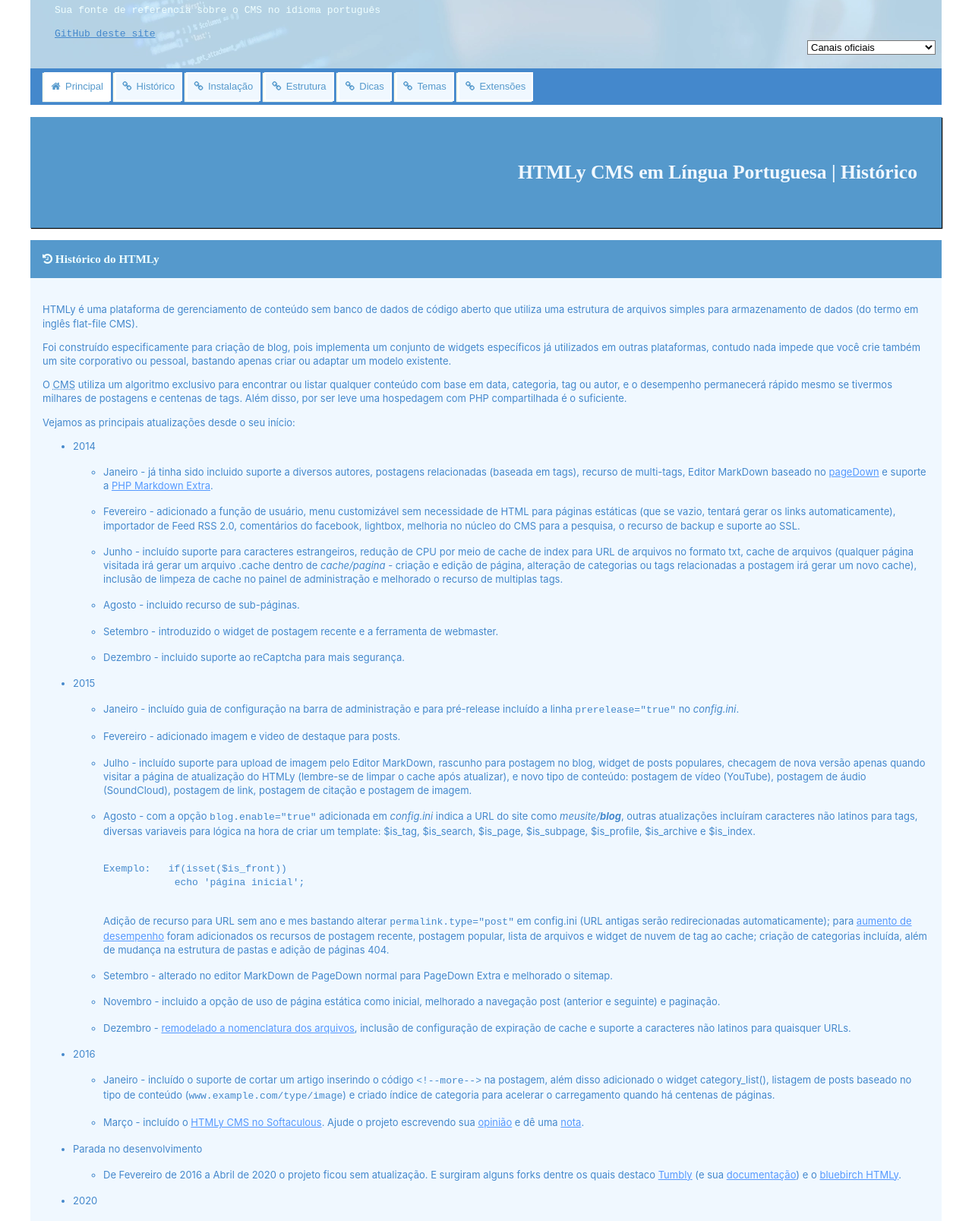
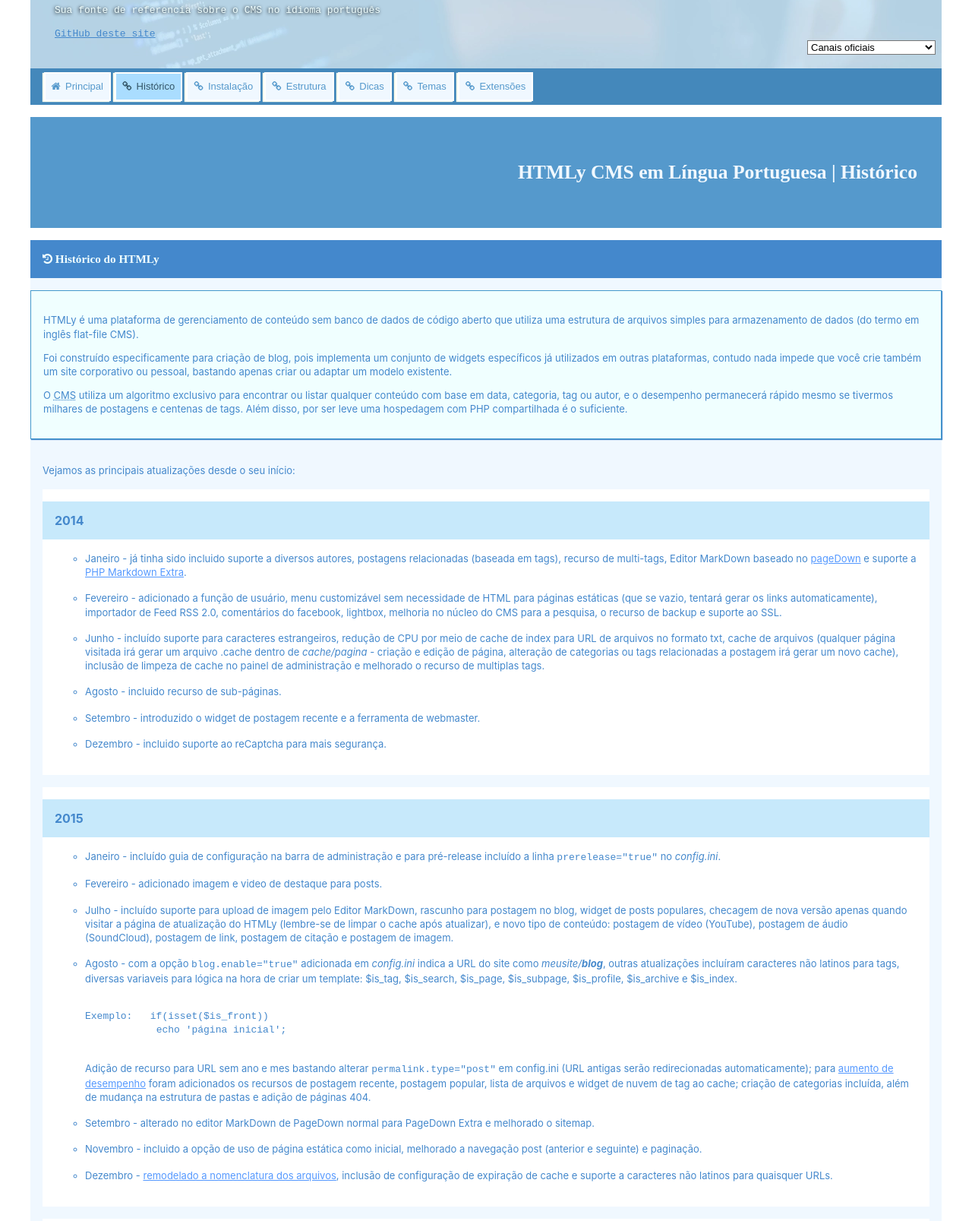
Before and after one commit to fabianosantosnet/HTMLyCMS, a plain HTML site: page historico.html in a window 1280 px wide. Shown: the part 126-1733 px from the top of the page at 76% size. Drawn offline with Linux system fonts and the light colour scheme; a web font is replaced by a local one.

Commit message:
Fixed some styles

```diff
--- a/assets/styles.css
+++ b/assets/styles.css
@@ -46,15 +46,15 @@ pre,code *,header p { font-family: 'Cousine', monospace !important; }
 .top {height:200px;background:var(--bglogo) aliceblue;border-radius:5px 5px 0px 0px}
 
 .top header {padding:2rem}
-.top header h1 a {color:#59c;text-decoration:none;font-family:Oxanium}
-.top header p {color:azure}
-.top header p a {color:#48c}
+.top header h1 a {color:#39c;text-decoration:none;font-family:Oxanium;text-shadow:1px 1px 4px #fff}
+.top header p {color:azure;text-shadow:-1px 1px 4px #000}
+.top header p a {color:#48c;;text-shadow:none;}
 .top header h1 {text-shadow:-1px 1px 4px azure;font-size:3rem;letter-spacing:0.5rem}
 
-.menu {background-color:#48c;padding-left:1rem;height:3rem}
+.menu {background-color:#48b;padding-left:1rem;height:3rem}
 
 .menu ul {list-style:none;padding:0;margin:0}
-.menu ul li a.active {background-color:#fff}
+.menu ul li a.active {background-color:#adf;color:#356}
 .menu ul li {display:inline-block;padding:0;}
 
 .menu ul li a
@@ -79,12 +79,13 @@ pre,code *,header p { font-family: 'Cousine', monospace !important; }
 main {padding:1rem;margin:0rem 0 2rem 0;color:#48c}
 
 main h2 {padding:4rem 2rem;background-color:#59c;
-   color:aliceblue;margin:0 -1rem;font-size:1.6rem;box-shadow:1px 1px 1px #000;text-align:right}
+         color:aliceblue;margin:0rem -1rem;font-size:1.6rem;
+         text-align:right;}
 
 main h3
 {
          padding:1rem;margin:-1rem -1rem 2rem -1rem;
-         background:#59c;color:azure
+         background:#48c;color:azure
 }
 
 main h3:first-letter {}
@@ -92,6 +93,13 @@ main a {color:#59f}
 main section {background:aliceblue;margin:0;margin:1rem -1rem 1rem -1rem !important;padding:1rem}
 section.f h4 {padding:0.5rem;background-color:#fff;border-left:1rem solid #59c}
 section.f h5 {padding:0.2rem;font-size:small;border-bottom:0.1rem solid #59c;display:inline-block;margin:1rem}
+
+   /*div destaque*/
+   div.sec1 {padding:1rem;background-color:azure;margin:-1rem -1rem  0 -1rem;border:1px solid #49c;box-shadow:1px 1px 1px;margin-bottom:2rem}
+
+section ul#hist {list-style:none;padding:0}
+section ul#hist span.year {background-color:#C7E9FB;margin:0 -1rem;padding:1rem;font-weight:bold;font-size:1rem;display:block}
+section ul#hist > li {background-color:#fff;padding:1rem;margin:1rem 0rem}
 
 section.f .minilight {margin:0 1.4rem;width:95%}
 section.f div.decor {border:1px solid #59c;width:100%;margin:2rem 0}
--- a/historico.html
+++ b/historico.html
@@ -45,8 +45,8 @@
 
 	<div class="menu">
 		<ul>
-			<li><a href="./index.html" class="active"><i class="fa fa-home"></i>Principal</a></li>
-			<li><a href="./historico.html"><i class="fa fa-link"></i>Histórico</a></li>
+			<li><a href="./index.html"><i class="fa fa-home"></i>Principal</a></li>
+			<li><a href="./historico.html" class="active"><i class="fa fa-link"></i>Histórico</a></li>
 			<li><a href="./instalacao.html"><i class="fa fa-link"></i>Instalação</a></li>
 			<li><a href="./estrutura.html"><i class="fa fa-link"></i>Estrutura</a></li>
 			<li><a href="./dicas-e-outros.html"><i class="fa fa-link"></i>Dicas</a></li>
@@ -63,15 +63,17 @@
 
 		<section>
 			<h3><i class="fa fa-history"></i> Histórico do HTMLy</h3>
+			<div class="sec1">
+				<p>HTMLy é uma plataforma de gerenciamento de conteúdo sem banco de dados de código aberto que utiliza uma estrutura de arquivos simples para armazenamento de dados (do termo em inglês flat-file CMS).</p>
+				<p>Foi construído especificamente para criação de blog, pois implementa um conjunto de widgets específicos já utilizados em outras plataformas, contudo nada impede que você crie também um site corporativo ou pessoal, bastando apenas criar ou adaptar um modelo existente.</p>
 
-			<p>HTMLy é uma plataforma de gerenciamento de conteúdo sem banco de dados de código aberto que utiliza uma estrutura de arquivos simples para armazenamento de dados (do termo em inglês flat-file CMS).</p>
-			<p>Foi construído especificamente para criação de blog, pois implementa um conjunto de widgets específicos já utilizados em outras plataformas, contudo nada impede que você crie também um site corporativo ou pessoal, bastando apenas criar ou adaptar um modelo existente.</p>
-
-			<p>O <abbr title="Do inglês 'Content Management System' - traduzido como 'Sistema de Gerenciamento de Conteúdo'">CMS</abbr> utiliza um algoritmo exclusivo para encontrar ou listar qualquer conteúdo com base em data, categoria, tag ou autor, e o desempenho permanecerá rápido mesmo se tivermos milhares de postagens e centenas de tags. Além disso, por ser leve uma hospedagem com PHP compartilhada é o suficiente.</p>
+				<p>O <abbr title="Do inglês 'Content Management System' - traduzido como 'Sistema de Gerenciamento de Conteúdo'">CMS</abbr> utiliza um algoritmo exclusivo para encontrar ou listar qualquer conteúdo com base em data, categoria, tag ou autor, e o desempenho permanecerá rápido mesmo se tivermos milhares de postagens e centenas de tags. Além disso, por ser leve uma hospedagem com PHP compartilhada é o suficiente.</p>
+			</div>
 
 			<p>Vejamos as principais atualizações desde o seu início:</p>
-			<ul>
-				<li>2014
+
+			<ul id="hist">
+				<li><span class="year">2014</span>
 					<ul>
 						<li>Janeiro - já tinha sido incluido suporte a diversos autores, postagens relacionadas (baseada em tags), recurso de multi-tags, Editor MarkDown baseado no <a href="https://code.google.com/archive/p/pagedown/">pageDown</a> e suporte a <a href="https://translate.google.com/translate?sl=auto&tl=pt&u=https://michelf.ca/projects/php-markdown/extra/">PHP Markdown Extra</a>.</li>
 						<li>Fevereiro - adicionado a função de usuário, menu customizável sem necessidade de HTML para páginas estáticas (que se vazio, tentará gerar os links automaticamente), importador de Feed RSS 2.0, comentários do facebook, lightbox, melhoria no núcleo do CMS para a pesquisa, o recurso de backup e suporte ao SSL.</li>
@@ -83,7 +85,7 @@
 					</ul>
 				</li>
 
-				<li>2015
+				<li><span class="year">2015</span>
 					<ul>
 						<li>Janeiro - incluído guia de configuração na barra de administração e para pré-release incluído a linha <code>prerelease="true"</code> no <em>config.ini</em>.</li>
 
@@ -104,7 +106,7 @@
 					</ul>
 				</li>
 
-				<li>2016
+				<li><span class="year">2016</span>
 					<ul>
 						<li>Janeiro - incluído o suporte de cortar um artigo inserindo o código <code>&lt;!--more--&gt;</code> na postagem, além disso adicionado o widget category_list(), listagem de posts baseado no tipo de conteúdo (<code>www.example.com/type/image</code>) e criado índice de categoria para acelerar o carregamento quando há centenas de páginas.</li>
 
@@ -113,17 +115,17 @@
 				</li>
 
 
-				<li>Parada no desenvolvimento
+				<li><span class="year">Parada no desenvolvimento</span>
 					<ul><li>De Fevereiro de 2016 a Abril de 2020 o projeto ficou sem atualização. E surgiram alguns forks dentre os quais destaco <a href="https://github.com/trendschau/tumbly">Tumbly</a> (e sua <a href="https://documentup.com/trendschau/tumbly">documentação</a>) e o <a href="https://github.com/bluebirch/htmly/">bluebirch HTMLy</a>.</li></ul>
 				</li>
 
-				<li>2020
+				<li><span class="year">2020</span>
 					<ul>
 						<li>Maio - melhorado a segurança, adicionado recurso de idioma (i18n) e corrigido os temas.</li>
 					</ul>
 				</li>
 
-				<li>2021
+				<li><span class="year">2021</span>
 					<ul>
 						<li>Janeiro - adicionado suporte ao PHP 8, tag de preenchimento automatico e correções de segurança.</li>
 						<li>Fevereiro - na última versão 2.7.7 foi incluido um editor de menu, analítico universal (gtags.js), atualização do painel de administração utilizando o template AdminLTE v3 construído em <a href="https://getbootstrap.com/">Bootstrap</a> e reorganização das páginas de configuração.</li>
```
Also changed, not shown: dicas-e-outros.html (+2 -2 lines), estrutura.html (+2 -2 lines), extensoes.html (+2 -2 lines), instalacao.html (+2 -2 lines), temas.html (+2 -2 lines).
